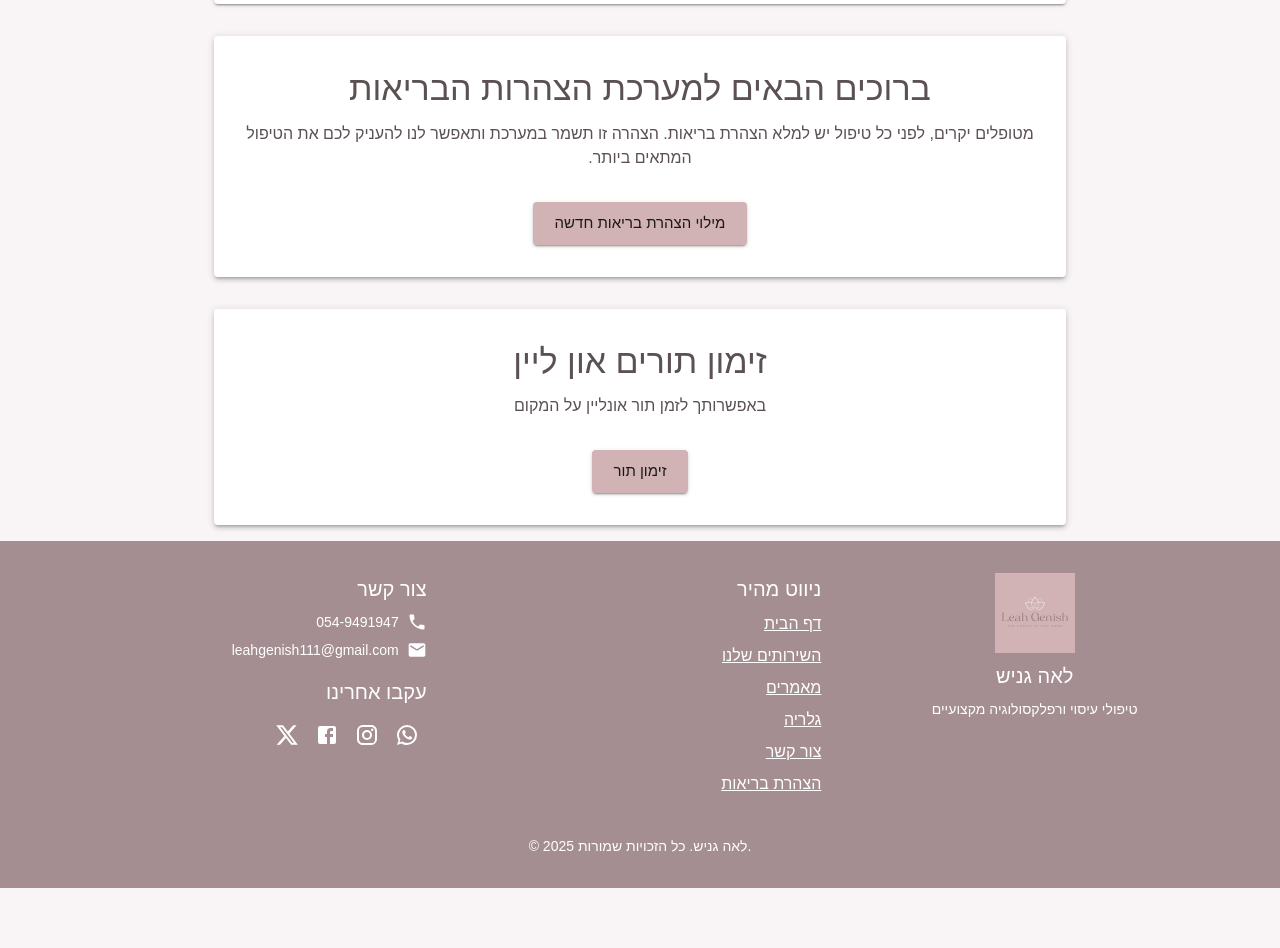
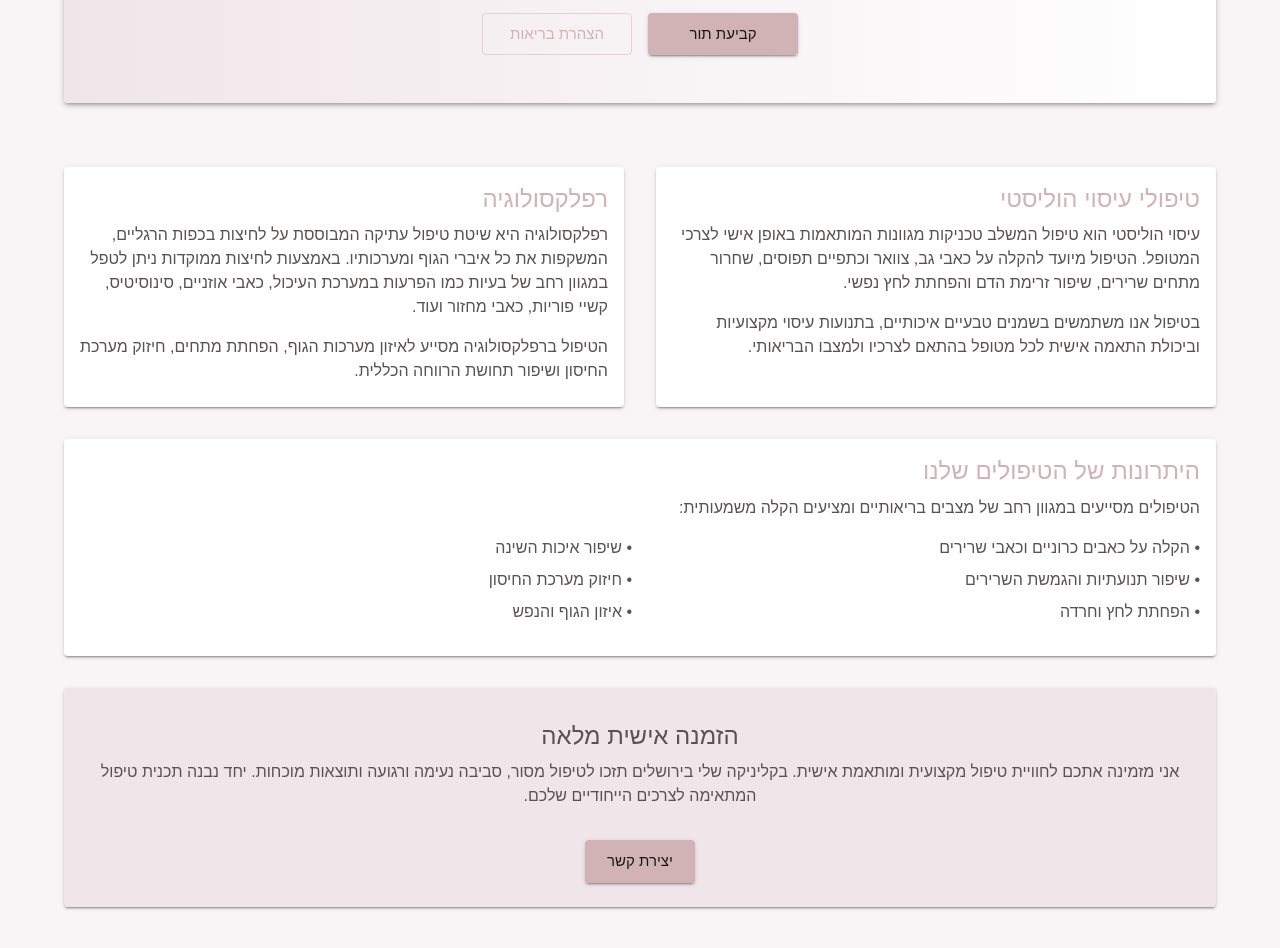
Before and after one commit to rafaelGenish111/leah_website_client, a React (Create React App) app: page / in a window 1280 px wide. Shown: the part 284-1232 px from the top of the page. Before the commit the page ends 1172 px from the top, so only its background shows below. Built offline with nearby package versions, Linux system fonts and the light colour scheme; no server answers.

Commit message:
feat: re-design home-page

```diff
--- a/src/pages/Home.jsx
+++ b/src/pages/Home.jsx
@@ -4,13 +4,158 @@ import {
   Paper,
   Box,
   Button,
-  Container
+  Container,
+  Grid,
+  Card,
+  CardContent
 } from '@mui/material';
 import { Link as RouterLink } from 'react-router-dom';
 
 const Home = () => {
   return (
-    <Container maxWidth="md">
+    <Container maxWidth="lg">
+      {/* באנר ראשי */}
+      <Paper elevation={3} sx={{
+        p: { xs: 3, md: 6 },
+        mt: 4,
+        textAlign: 'center',
+        direction: 'rtl',
+        background: 'linear-gradient(to right, #f0e6ea, #ffffff)'
+      }}>
+        <Typography variant="h3" gutterBottom sx={{ fontWeight: 'bold', color: '#8c7b7f' }}>
+          לאה גניש - עיסוי ורפלקסולוגיה
+        </Typography>
+
+        <Typography variant="h6" paragraph>
+          טיפולי עיסוי ורפלקסולוגיה מקצועיים לאיזון הגוף והנפש
+        </Typography>
+
+        <Box sx={{ mt: 4, display: 'flex', flexWrap: 'wrap', justifyContent: 'center', gap: 2 }}>
+          <Button
+            variant="contained"
+            component={RouterLink}
+            to="/booking"
+            size="large"
+            sx={{ minWidth: 150 }}
+          >
+            קביעת תור
+          </Button>
+
+          <Button
+            variant="outlined"
+            component={RouterLink}
+            to="/declaration"
+            size="large"
+            sx={{ minWidth: 150 }}
+          >
+            הצהרת בריאות
+          </Button>
+        </Box>
+      </Paper>
+
+      {/* מידע על הטיפולים */}
+      <Grid container spacing={4} sx={{ mt: 4, mb: 6, direction: 'rtl' }}>
+        {/* טיפולי עיסוי */}
+        <Grid item xs={12} md={6}>
+          <Card elevation={2} sx={{ height: '100%' }}>
+            <CardContent>
+              <Typography variant="h5" color="primary" gutterBottom>
+                טיפולי עיסוי הוליסטי
+              </Typography>
+
+              <Typography variant="body1" paragraph>
+                עיסוי הוליסטי הוא טיפול המשלב טכניקות מגוונות המותאמות באופן אישי לצרכי המטופל.
+                הטיפול מיועד להקלה על כאבי גב, צוואר וכתפיים תפוסים, שחרור מתחים שרירים,
+                שיפור זרימת הדם והפחתת לחץ נפשי.
+              </Typography>
+
+              <Typography variant="body1">
+                בטיפול אנו משתמשים בשמנים טבעיים איכותיים, בתנועות עיסוי מקצועיות
+                וביכולת התאמה אישית לכל מטופל בהתאם לצרכיו ולמצבו הבריאותי.
+              </Typography>
+            </CardContent>
+          </Card>
+        </Grid>
+
+        {/* רפלקסולוגיה */}
+        <Grid item xs={12} md={6}>
+          <Card elevation={2} sx={{ height: '100%' }}>
+            <CardContent>
+              <Typography variant="h5" color="primary" gutterBottom>
+                רפלקסולוגיה
+              </Typography>
+
+              <Typography variant="body1" paragraph>
+                רפלקסולוגיה היא שיטת טיפול עתיקה המבוססת על לחיצות בכפות הרגליים,
+                המשקפות את כל איברי הגוף ומערכותיו. באמצעות לחיצות ממוקדות ניתן לטפל
+                במגוון רחב של בעיות כמו הפרעות במערכת העיכול, כאבי אוזניים, סינוסיטיס,
+                קשיי פוריות, כאבי מחזור ועוד.
+              </Typography>
+
+              <Typography variant="body1">
+                הטיפול ברפלקסולוגיה מסייע לאיזון מערכות הגוף, הפחתת מתחים,
+                חיזוק מערכת החיסון ושיפור תחושת הרווחה הכללית.
+              </Typography>
+            </CardContent>
+          </Card>
+        </Grid>
+
+        {/* יתרונות הטיפולים */}
+        <Grid item xs={12}>
+          <Card elevation={2}>
+            <CardContent>
+              <Typography variant="h5" color="primary" gutterBottom>
+                היתרונות של הטיפולים שלנו
+              </Typography>
+
+              <Typography variant="body1" paragraph>
+                הטיפולים מסייעים במגוון רחב של מצבים בריאותיים ומציעים הקלה משמעותית:
+              </Typography>
+
+              <Grid container spacing={2}>
+                <Grid item xs={12} sm={6}>
+                  <Typography variant="body1" sx={{ mb: 1 }}>• הקלה על כאבים כרוניים וכאבי שרירים</Typography>
+                  <Typography variant="body1" sx={{ mb: 1 }}>• שיפור תנועתיות והגמשת השרירים</Typography>
+                  <Typography variant="body1" sx={{ mb: 1 }}>• הפחתת לחץ וחרדה</Typography>
+                </Grid>
+                <Grid item xs={12} sm={6}>
+                  <Typography variant="body1" sx={{ mb: 1 }}>• שיפור איכות השינה</Typography>
+                  <Typography variant="body1" sx={{ mb: 1 }}>• חיזוק מערכת החיסון</Typography>
+                  <Typography variant="body1" sx={{ mb: 1 }}>• איזון הגוף והנפש</Typography>
+                </Grid>
+              </Grid>
+            </CardContent>
+          </Card>
+        </Grid>
+
+        {/* הזמנה אישית */}
+        <Grid item xs={12}>
+          <Card elevation={2} sx={{ backgroundColor: '#f0e6ea' }}>
+            <CardContent sx={{ textAlign: 'center', py: 4 }}>
+              <Typography variant="h5" gutterBottom>
+                הזמנה אישית מלאה
+              </Typography>
+
+              <Typography variant="body1" paragraph>
+                אני מזמינה אתכם לחוויית טיפול מקצועית ומותאמת אישית. בקליניקה שלי בירושלים
+                תזכו לטיפול מסור, סביבה נעימה ורגועה ותוצאות מוכחות.
+                יחד נבנה תכנית טיפול המתאימה לצרכים הייחודיים שלכם.
+              </Typography>
+
+              <Button
+                variant="contained"
+                component={RouterLink}
+                to="/contact"
+                size="large"
+                sx={{ mt: 2 }}
+              >
+                יצירת קשר
+              </Button>
+            </CardContent>
+          </Card>
+        </Grid>
+      </Grid>
+    {/* <Container maxWidth="md">
           <Paper elevation={2} sx={{ p: 3, mt: 4, direction: 'rtl' }}>
             <Typography variant="h5" gutterBottom>
               טיפולי עיסוי ורפלקסולוגיה
@@ -45,7 +190,7 @@ const Home = () => {
             sx={{ mx: 1 }}
             >
             מילוי הצהרת בריאות חדשה
-          </Button>
+          </Button> */}
 
           {/* <Button
             variant="outlined"
@@ -56,7 +201,7 @@ const Home = () => {
             >
             כניסה למטפלים
             </Button> */}
-        </Box>
+        {/* </Box>
       </Paper>
 
 
@@ -79,7 +224,7 @@ const Home = () => {
             >
             זימון תור
           </Button>
-
+           */}
           {/* <Button
             variant="outlined"
             component={RouterLink}
@@ -89,8 +234,9 @@ const Home = () => {
             >
             כניסה למטפלים
             </Button> */}
-        </Box>
+        {/* </Box>
       </Paper>
+    </Container> */}
             </Container>
   );
 };
```
Lines whose indentation alone changed are shown as unchanged.
